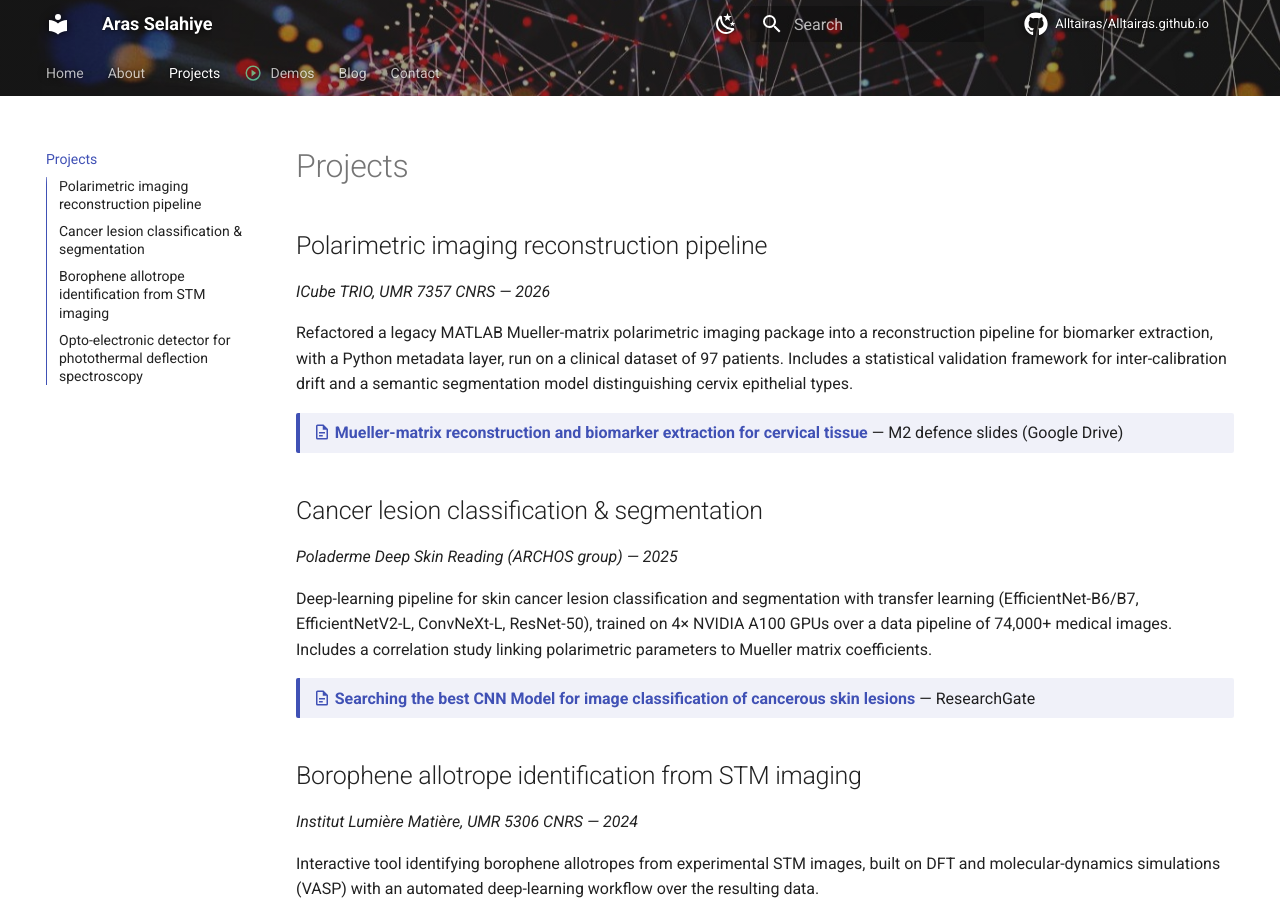
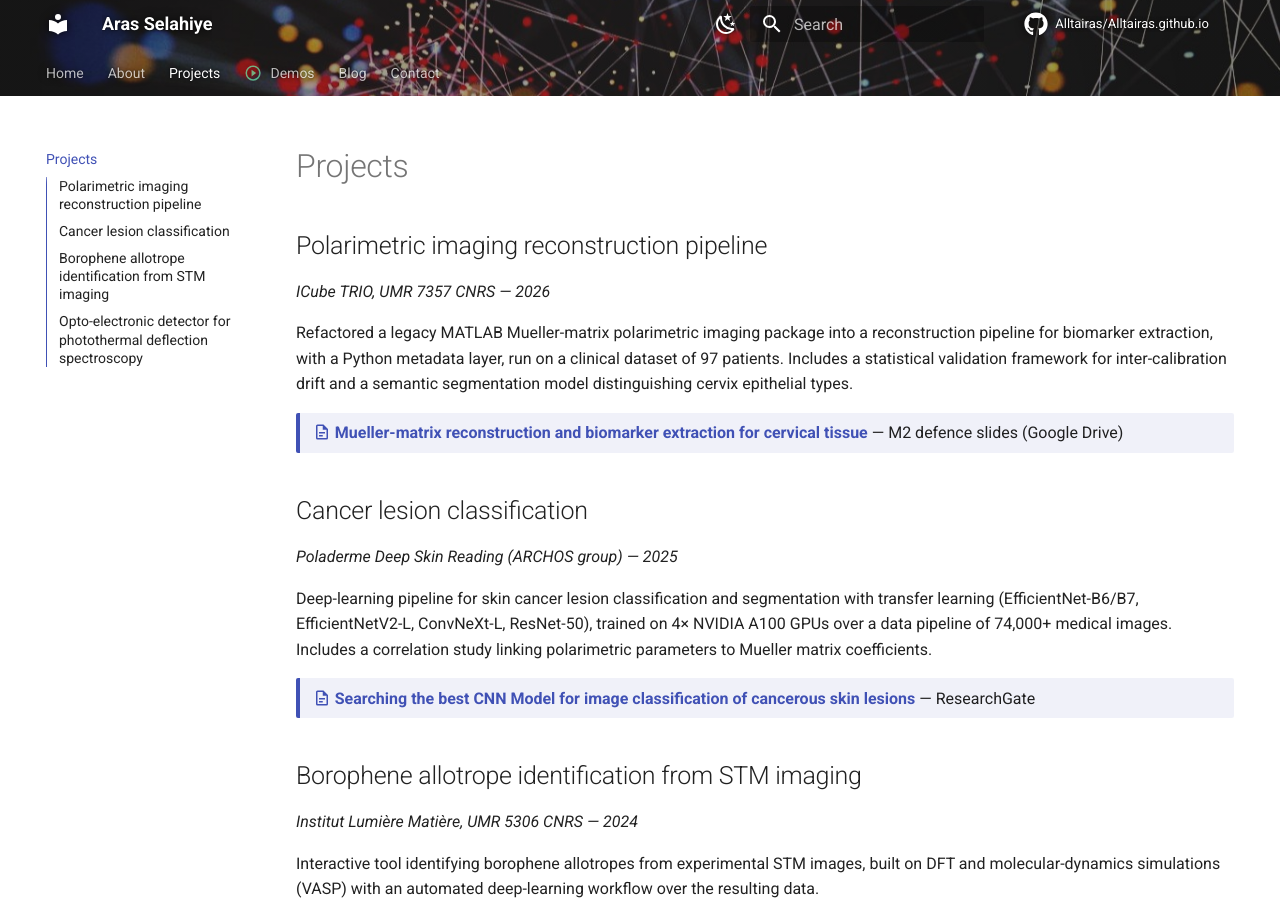
Before and after one commit to Alltairas/Alltairas.github.io, an MkDocs documentation site: the page built from docs/projects.md, in a window 1280 px wide and 900 px high. Built offline with MkDocs 1.6.1 and Material for MkDocs 9.7.7, drawn with Linux system fonts in a browser that asks for light colours; comment, search, counter and statistics services are not loaded.

Commit message:
Update cancer lesion classification section
Removed segmentation from cancer lesion classification section.

```diff
--- a/docs/projects.md
+++ b/docs/projects.md
@@ -11,7 +11,7 @@ cervix epithelial types.
 :material-file-document-outline: [Mueller-matrix reconstruction and biomarker extraction for cervical tissue](){: target="_blank" } — M2 defence slides (Google Drive)
 { .report-link }
 
-## Cancer lesion classification & segmentation
+## Cancer lesion classification
 *Poladerme Deep Skin Reading (ARCHOS group) — 2025*
 
 Deep-learning pipeline for skin cancer lesion classification and segmentation with transfer learning
```
